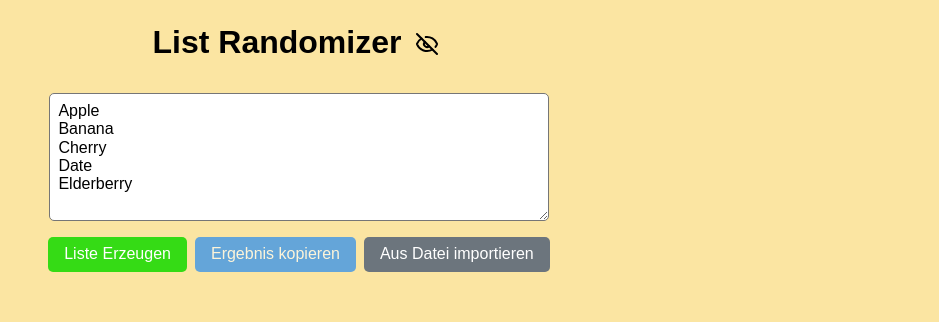
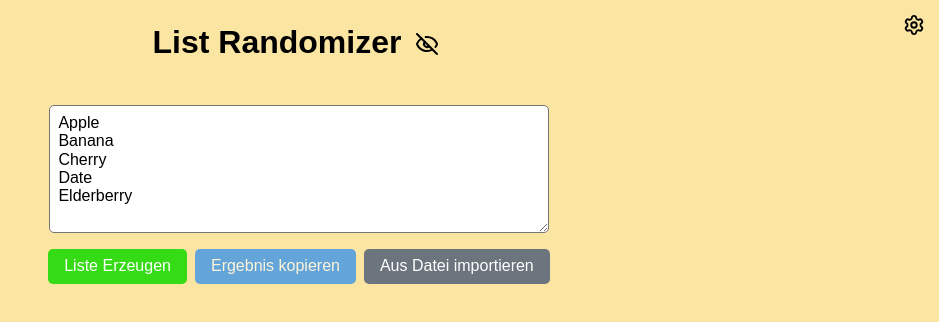
Before and after one commit to Flotsam3/react-randomizer, a React (Vite) app: page / in a window 1280 px wide. Shown: the top 322 px of the page, without its empty margins (341-1280 px from the left). Built offline with nearby package versions, Linux system fonts and the light colour scheme.

Commit message:
feat: add options for animation duration and disabling countdown

```diff
--- a/src/App.jsx
+++ b/src/App.jsx
@@ -3,10 +3,11 @@ import { Eye, EyeOff } from "lucide-react";
 import Countdown from "./components/Countdown";
 import ShuffledList from "./components/ShuffledList";
 import FileImportButton from "./components/FileImportButton";
+import SettingsButton from "./components/SettingsButton";
 import useHighlightSequence from "./hooks/useHighlightSequence";
 import { shuffleArray } from "./utils/shuffle";
 import { parseTextToLines } from "./utils/parse";
-import { STAGGER, ANIM_DURATION, HIGHLIGHT_OVERLAP } from "./constants";
+import { DEFAULT_STAGGER, DEFAULT_ANIM_DURATION, HIGHLIGHT_OVERLAP } from "./constants";
 
 export default function App() {
    const [input, setInput] = useState("Apple\nBanana\nCherry\nDate\nElderberry");
@@ -15,10 +16,15 @@ export default function App() {
    const [showInput, setShowInput] = useState(true);
    const [isCounting, setIsCounting] = useState(false);
 
+   // Settings state
+   const [stagger, setStagger] = useState(DEFAULT_STAGGER);
+   const [animDuration, setAnimDuration] = useState(DEFAULT_ANIM_DURATION);
+   const [animationsEnabled, setAnimationsEnabled] = useState(true);
+
    const nextShuffledRef = useRef([]);
 
    const { highlighted, runHighlights, cancelHighlights } = useHighlightSequence({
-    stagger: STAGGER,
+      stagger,
       overlap: HIGHLIGHT_OVERLAP,
    });
 
@@ -27,9 +33,19 @@ export default function App() {
       if (!items.length) return;
 
       cancelHighlights();
-    setShuffled([]);           // hide list during countdown
       nextShuffledRef.current = shuffleArray(items);
-    setIsCounting(true);       // show countdown
+
+      if (!animationsEnabled) {
+         // No animations: reveal immediately
+         setShuffled(nextShuffledRef.current);
+         setRunId((id) => id + 1);
+         setIsCounting(false);
+         return;
+      }
+
+      // With animations: show countdown first
+      setShuffled([]); // hide list while counting
+      setIsCounting(true);
    };
 
    const onCountdownComplete = () => {
@@ -37,10 +53,24 @@ export default function App() {
       const items = nextShuffledRef.current || [];
       setRunId((id) => id + 1);
       setShuffled(items);
+      // Kick highlight pulses only if animations are enabled
+      if (animationsEnabled) {
          runHighlights(items.length);
+      }
    };
 
-  useEffect(() => () => cancelHighlights(), [cancelHighlights]); // cleanup
+   // If the user disables animations while counting, reveal immediately
+   useEffect(() => {
+      if (!animationsEnabled && isCounting) {
+         setIsCounting(false);
+         const items = nextShuffledRef.current || [];
+         setRunId((id) => id + 1);
+         setShuffled(items);
+         cancelHighlights();
+      }
+   }, [animationsEnabled, isCounting, cancelHighlights]);
+
+   useEffect(() => () => cancelHighlights(), [cancelHighlights]);
 
    const copyResult = async () => {
       if (!shuffled.length || isCounting) return;
@@ -56,25 +86,43 @@ export default function App() {
    return (
       <div
          style={{
+            position: "relative",
             display: "flex",
             flexDirection: "column",
-        justifyContent: "center",
             alignItems: "center",
             fontFamily: "sans-serif",
             padding: "1rem",
          }}
       >
-      {/* Title + Eye Icon */}
-      <div style={{ display: "flex", alignItems: "center", gap: "0.5rem" }}>
-        <h1 style={{ margin: "0.5rem 0 1rem" }}>List Randomizer</h1>
+         {/* Absolute settings cog in the top-right of the app */}
+         <div style={{ position: "absolute", top: 8, right: 8 }}>
+            <SettingsButton
+               stagger={stagger}
+               setStagger={setStagger}
+               animDuration={animDuration}
+               setAnimDuration={setAnimDuration}
+               animationsEnabled={animationsEnabled}
+               setAnimationsEnabled={setAnimationsEnabled}
+            />
+         </div>
+
+         {/* Centered title + eye toggle */}
+         <div
+            style={{
+               display: "flex",
+               alignItems: "center",
+               justifyContent: "center",
+               gap: "0.5rem",
+               width: "100%",
+               marginBottom: "0.75rem",
+            }}
+         >
+            <h1 style={{ margin: "0.5rem 0 1rem", textAlign: "center" }}>List Randomizer</h1>
             <button
                onClick={() => setShowInput((prev) => !prev)}
-          style={{
-            background: "none",
-            border: "none",
-            cursor: "pointer",
-          }}
+               style={{ background: "none", border: "none", cursor: "pointer" }}
                title={showInput ? "Eingabe ausblenden" : "Eingabe einblenden"}
+               aria-label={showInput ? "Eingabe ausblenden" : "Eingabe einblenden"}
             >
                {showInput ? <EyeOff size={24} /> : <Eye size={24} />}
             </button>
@@ -89,6 +137,8 @@ export default function App() {
                style={{
                   display: "block",
                   width: "40%",
+                  minWidth: 320,
+                  maxWidth: 700,
                   margin: "1rem auto",
                   padding: "0.5rem",
                   fontSize: "1rem",
@@ -144,7 +194,7 @@ export default function App() {
          </div>
 
          {/* Countdown under textarea and above list */}
-      {isCounting && (
+         {isCounting && animationsEnabled && (
             <Countdown from={3} stepDuration={1} onComplete={onCountdownComplete} />
          )}
 
@@ -152,10 +202,11 @@ export default function App() {
          {!isCounting && (
             <ShuffledList
                items={shuffled}
-          highlighted={highlighted}
+               highlighted={animationsEnabled ? highlighted : []}
                runId={runId}
-          stagger={STAGGER}
-          animDuration={ANIM_DURATION}
+               stagger={stagger}
+               animDuration={animDuration}
+               animate={animationsEnabled}
             />
          )}
       </div>
--- /dev/null
+++ b/src/components/SettingsButton.jsx
@@ -0,0 +1,148 @@
+import { useState } from "react";
+import { Settings, X } from "lucide-react";
+import { DEFAULT_STAGGER, DEFAULT_ANIM_DURATION } from "../constants";
+
+export default function SettingsButton({
+  stagger,
+  setStagger,
+  animDuration,
+  setAnimDuration,
+  animationsEnabled,
+  setAnimationsEnabled,
+}) {
+  const [open, setOpen] = useState(false);
+
+  const handleStaggerChange = (e) => {
+    const val = parseFloat(e.target.value);
+    setStagger(Number.isFinite(val) ? Math.max(0, val) : 0);
+  };
+
+  const handleAnimDurationChange = (e) => {
+    const val = parseFloat(e.target.value);
+    setAnimDuration(Number.isFinite(val) ? Math.max(0, val) : 0);
+  };
+
+  const resetDefaults = () => {
+    setStagger(DEFAULT_STAGGER);
+    setAnimDuration(DEFAULT_ANIM_DURATION);
+    setAnimationsEnabled(true);
+  };
+
+  return (
+    <div style={{ position: "relative" }}>
+      <button
+        onClick={() => setOpen((o) => !o)}
+        title="Einstellungen"
+        style={{
+          background: "none",
+          border: "none",
+          cursor: "pointer",
+          padding: 6,
+          borderRadius: 6,
+        }}
+      >
+        <Settings size={22} />
+      </button>
+
+      {open && (
+        <div
+          style={{
+            position: "absolute",
+            top: "2.25rem",
+            right: 0,
+            width: 260,
+            background: "white",
+            border: "1px solid #e5e7eb",
+            borderRadius: 8,
+            boxShadow: "0 8px 24px rgba(0,0,0,0.12)",
+            padding: "0.75rem",
+            zIndex: 20,
+          }}
+        >
+          <div
+            style={{
+              display: "flex",
+              alignItems: "center",
+              justifyContent: "space-between",
+              marginBottom: "0.5rem",
+            }}
+          >
+            <strong style={{ fontSize: 14 }}>Einstellungen</strong>
+            <button
+              onClick={() => setOpen(false)}
+              style={{
+                background: "none",
+                border: "none",
+                cursor: "pointer",
+                padding: 4,
+              }}
+              title="Schließen"
+            >
+              <X size={16} />
+            </button>
+          </div>
+
+          <div style={{ display: "grid", gap: "0.5rem" }}>
+            <label style={{ display: "grid", gap: 4, fontSize: 13 }}>
+              Stagger (Sekunden)
+              <input
+                type="number"
+                min="0"
+                step="0.1"
+                value={stagger}
+                onChange={handleStaggerChange}
+                style={{
+                  width: "100%",
+                  padding: "0.4rem 0.5rem",
+                  borderRadius: 6,
+                  border: "1px solid #d1d5db",
+                }}
+              />
+            </label>
+
+            <label style={{ display: "grid", gap: 4, fontSize: 13 }}>
+              Animationsdauer (Sekunden)
+              <input
+                type="number"
+                min="0"
+                step="0.1"
+                value={animDuration}
+                onChange={handleAnimDurationChange}
+                style={{
+                  width: "100%",
+                  padding: "0.4rem 0.5rem",
+                  borderRadius: 6,
+                  border: "1px solid #d1d5db",
+                }}
+              />
+            </label>
+
+            <label style={{ display: "flex", alignItems: "center", gap: 8, fontSize: 13 }}>
+              <input
+                type="checkbox"
+                checked={!animationsEnabled}
+                onChange={(e) => setAnimationsEnabled(!e.target.checked)}
+              />
+              Animationen deaktivieren
+            </label>
+
+            <button
+              onClick={resetDefaults}
+              style={{
+                marginTop: 4,
+                padding: "0.4rem 0.6rem",
+                fontSize: 13,
+                background: "#f3f4f6",
+                border: "1px solid #e5e7eb",
+                borderRadius: 6,
+                cursor: "pointer",
+              }}
+            >
+              Auf Standard zurücksetzen
+            </button>
+          </div>
+        </div>
+      )}
+    </div>
+  );
+}
--- a/src/components/ShuffledList.jsx
+++ b/src/components/ShuffledList.jsx
@@ -6,11 +6,30 @@ export default function ShuffledList({
   runId,
   stagger = 1.5,
   animDuration = 1,
+  animate = true,
 }) {
   return (
     <ul style={{ listStyle: "none", padding: 0 }}>
       {items.map((item, i) => {
         const isHighlighted = highlighted.includes(i);
+        const baseStyle = {
+          marginBottom: "0.5rem",
+          fontSize: "1.2rem",
+          background: isHighlighted ? "#ff7f50" : "#f4f4f4",
+          color: isHighlighted ? "white" : "black",
+          padding: "0.5rem",
+          borderRadius: "8px",
+          transition: "background-color 0.5s ease, color 0.5s ease",
+        };
+
+        if (!animate) {
+          return (
+            <li key={`${item}-${i}-${runId}`} style={baseStyle}>
+              {i + 1}. {item}
+            </li>
+          );
+        }
+
         return (
           <motion.li
             key={`${item}-${i}-${runId}`}
@@ -24,15 +43,7 @@ export default function ShuffledList({
               duration: animDuration,
               delay: i * stagger,
             }}
-            style={{
-              marginBottom: "0.5rem",
-              fontSize: "1.2rem",
-              background: isHighlighted ? "#ff7f50" : "#f4f4f4",
-              color: isHighlighted ? "white" : "black",
-              padding: "0.5rem",
-              borderRadius: "8px",
-              transition: "background-color 0.5s ease, color 0.5s ease",
-            }}
+            style={baseStyle}
           >
             {i + 1}. {item}
           </motion.li>
--- a/src/constants.js
+++ b/src/constants.js
@@ -1,3 +1,3 @@
-export const STAGGER = 1.5;
-export const ANIM_DURATION = 1;
+export const DEFAULT_STAGGER = 1.5;
+export const DEFAULT_ANIM_DURATION = 1;
 export const HIGHLIGHT_OVERLAP = 0.4; // seconds of overlap
```
Lines whose indentation alone changed are shown as unchanged.
